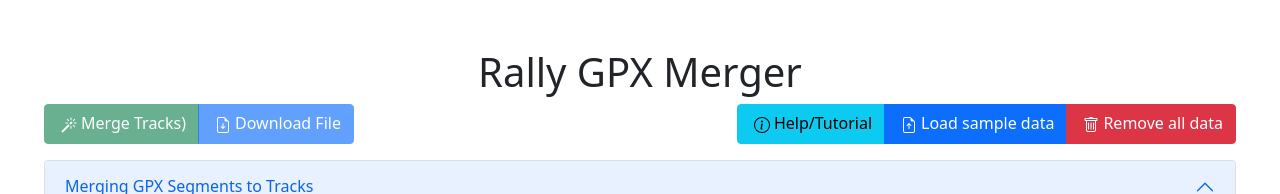
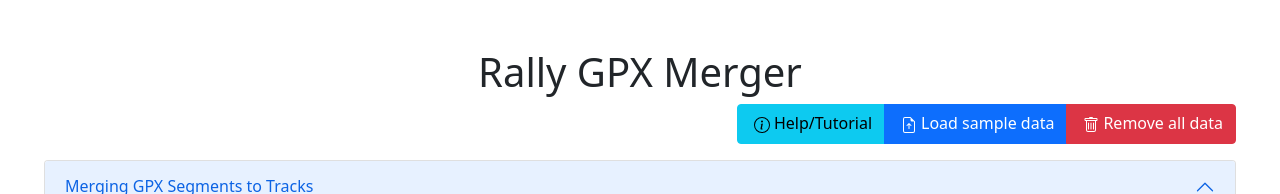
Before and after one commit to SebastianHanfland/RallyGPXMerger, a React (Vite) app in the folder website/: page / in a window 1280 px wide. Shown: the top 194 px of the page. Built offline with nearby package versions, Linux system fonts and the light colour scheme.

Commit message:
#34 move buttons back to the parameters

```diff
--- a/website/src/components/Header.tsx
+++ b/website/src/components/Header.tsx
@@ -1,7 +1,5 @@
 import { ButtonGroup, ButtonToolbar, Container, Row } from 'react-bootstrap';
 import { HelpButton } from './tutorial/HelpButton.tsx';
-import { MergeTracksButton } from './MergeTracksButton.tsx';
-import { CalculatedFilesDownloader } from './CalculatedFilesDownloader.tsx';
 import { RemoveDataButton } from './RemoveDataButton.tsx';
 import { LoadExampleDataButton } from './LoadExampleDataButton.tsx';
 
@@ -12,15 +10,8 @@ export const AppHeader = () => {
                 <Row>
                     <h1>Rally GPX Merger</h1>
                 </Row>
-
                 <Row>
-                    <ButtonToolbar className="justify-content-between" aria-label="Toolbar with Button groups">
-                        <ButtonToolbar aria-label="Toolbar with Button groups">
-                            <ButtonGroup aria-label="help-buttons">
-                                <MergeTracksButton />
-                                <CalculatedFilesDownloader />
-                            </ButtonGroup>
-                        </ButtonToolbar>
+                    <ButtonToolbar className="justify-content-end" aria-label="Toolbar with Button groups">
                         <ButtonToolbar aria-label="Toolbar with Button groups">
                             <ButtonGroup aria-label="help-buttons">
                                 <HelpButton />
--- a/website/src/components/parameters/TrackMergeSection.tsx
+++ b/website/src/components/parameters/TrackMergeSection.tsx
@@ -1,6 +1,9 @@
 import { ArrivalDateTimePicker } from './ArrivalDateTimePicker.tsx';
 import { ParticipantsDelaySetter } from './ParticipantsDelaySetter.tsx';
 import { AverageSpeedSetter } from './AverageSpeedSetter.tsx';
+import { ButtonGroup, ButtonToolbar } from 'react-bootstrap';
+import { MergeTracksButton } from '../MergeTracksButton.tsx';
+import { CalculatedFilesDownloader } from '../CalculatedFilesDownloader.tsx';
 
 export function TrackMergeSection() {
     return (
@@ -14,6 +17,12 @@ export function TrackMergeSection() {
                 <hr />
                 <AverageSpeedSetter />
                 <hr />
+                <ButtonToolbar aria-label="Toolbar with Button groups" className={'justify-content-center'}>
+                    <ButtonGroup aria-label="help-buttons">
+                        <MergeTracksButton />
+                        <CalculatedFilesDownloader />
+                    </ButtonGroup>
+                </ButtonToolbar>
             </div>
         </div>
     );
```
